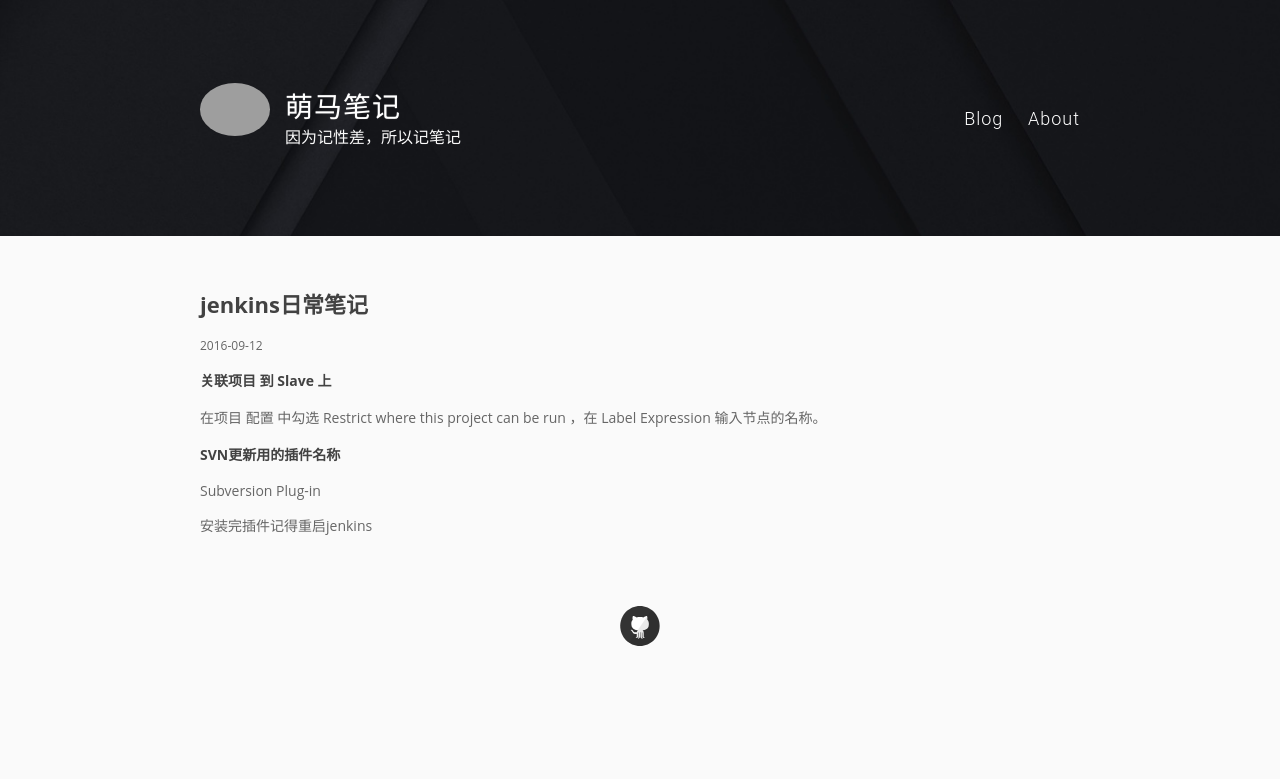
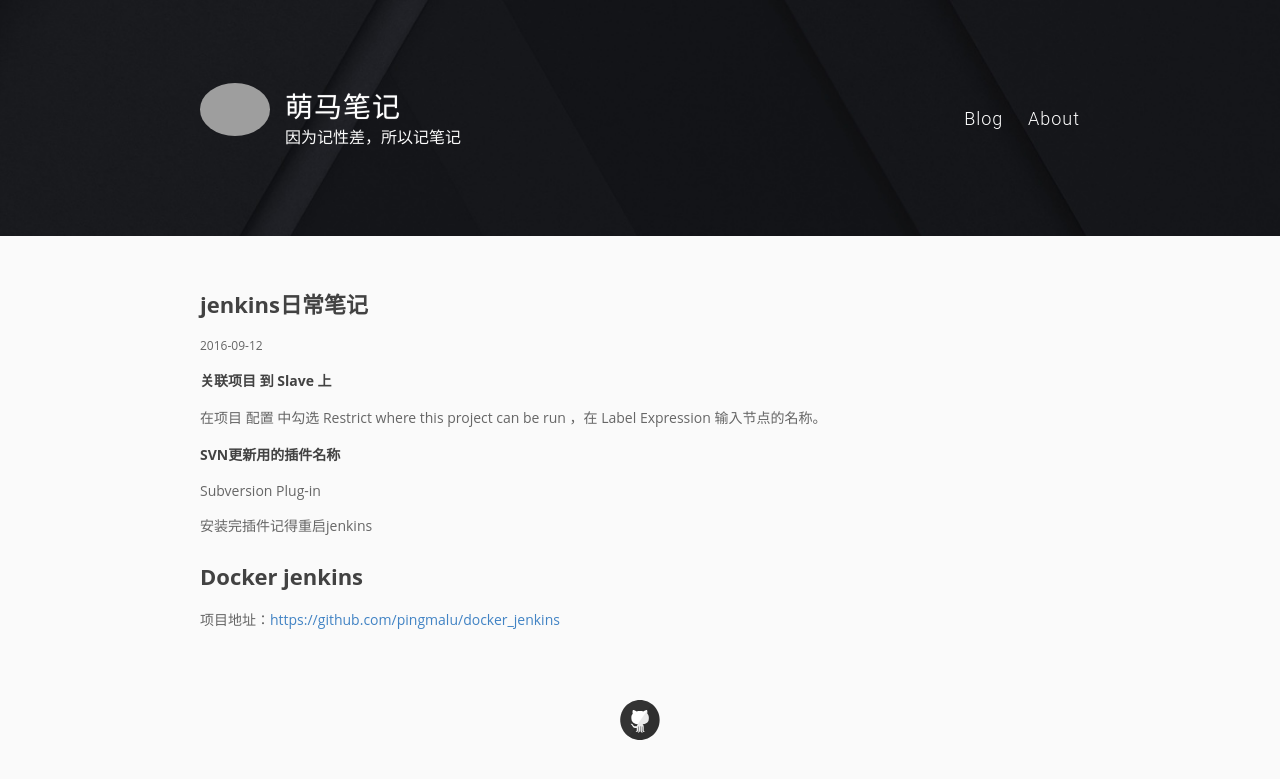
Before and after one commit to pingmalu/pingmalu.github.io, a Jekyll site: the page built from _posts/2016-09-12-jenkins日常笔记.md, in a window 1280 px wide. Shown: the top 779 px of the page. Built offline with Jekyll 4.4.1, drawn with Linux system fonts in a browser that asks for light colours; nearby versions of some CDN libraries; grey boxes are pictures that could not be loaded.

Commit message:
'update'

```diff
--- a/_posts/2016-09-12-jenkins日常笔记.md
+++ b/_posts/2016-09-12-jenkins日常笔记.md
@@ -12,3 +12,7 @@ title:  "jenkins日常笔记"
 Subversion Plug-in
 
 安装完插件记得重启jenkins
+
+# Docker jenkins
+
+项目地址：[https://github.com/pingmalu/docker_jenkins](https://github.com/pingmalu/docker_jenkins)
```
